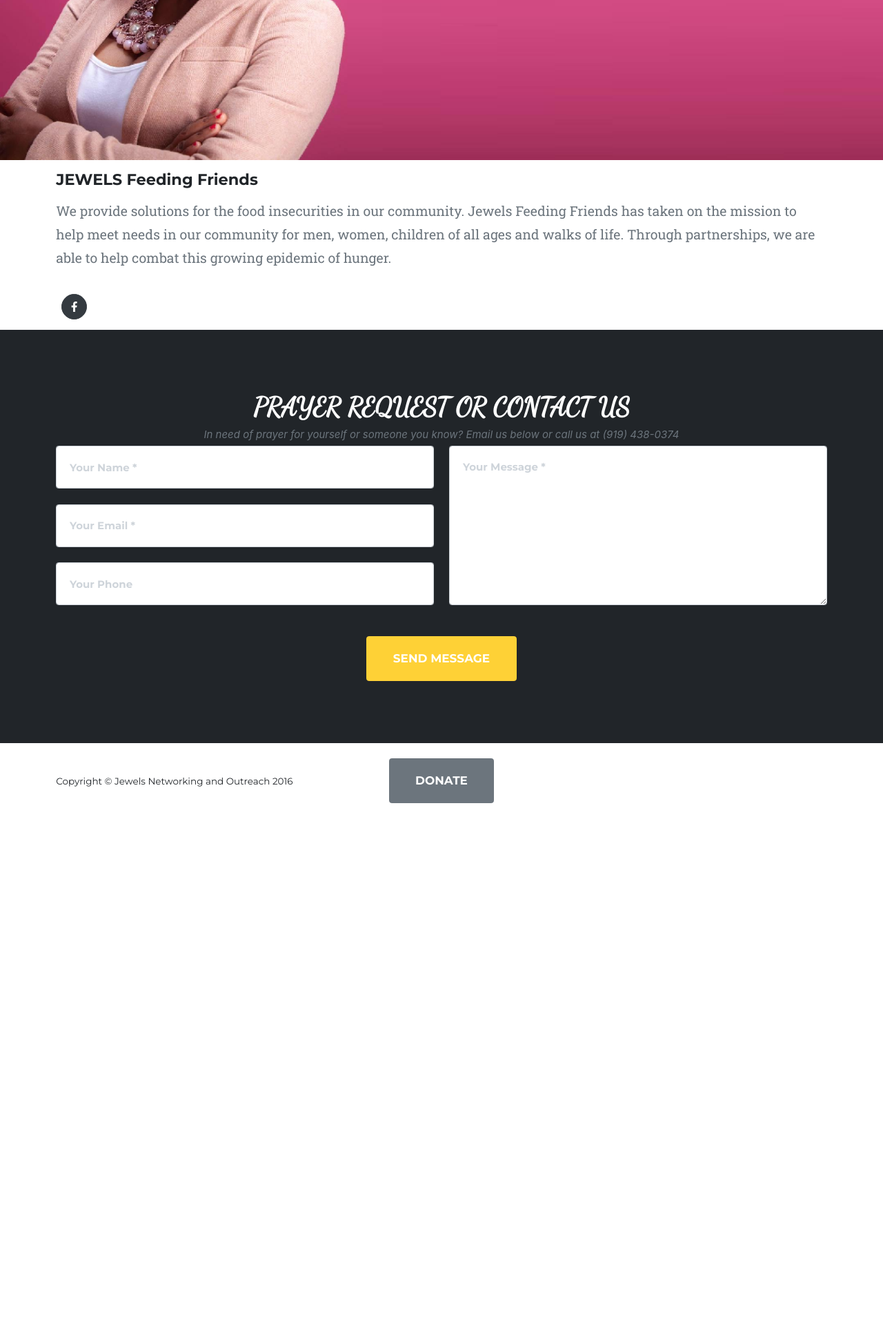
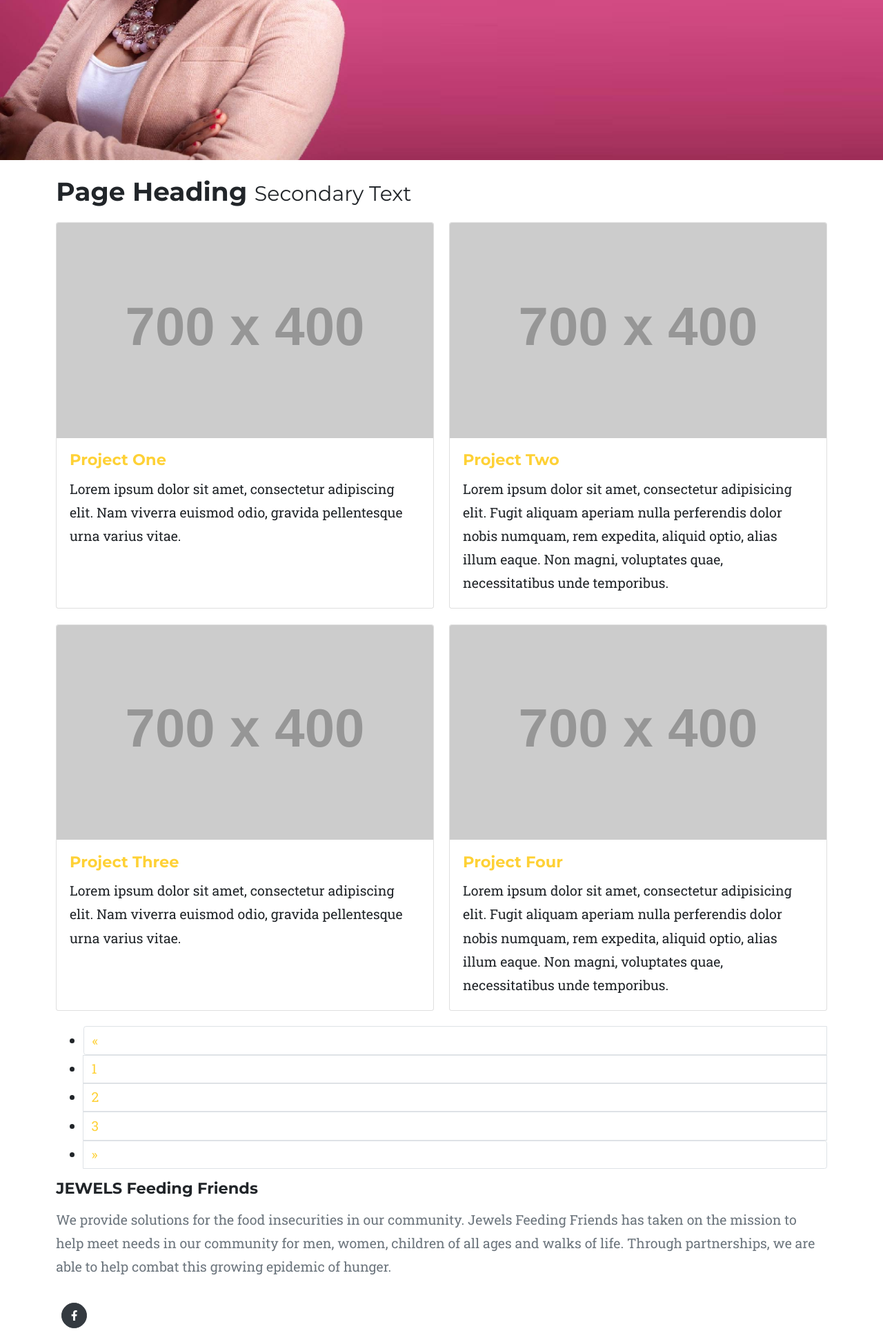
Before and after one commit to lamanaml/jewelsoutreach, a PHP site: page /feedingfriends.php in a window 1280 px wide. Shown: the part 338-2267 px from the top of the page at 69% size. Before the commit the page ends 1502 px from the top, so only its background shows below. Run offline with PHP 8.4, Linux system fonts and the light colour scheme; grey boxes labelled with a size stand in for pictures from a placeholder-image service; some libraries are stand-ins or nearby versions; some web fonts are replaced.

Commit message:
updated cards

```diff
--- a/feedingfriends.php
+++ b/feedingfriends.php
@@ -56,7 +56,88 @@
             </div>
         </header>
         <!-- Services-->
+<div class="container">
 
+  <!-- Page Heading -->
+  <h1 class="my-4">Page Heading
+    <small>Secondary Text</small>
+  </h1>
+
+  <div class="row">
+    <div class="col-lg-6 mb-4">
+      <div class="card h-100">
+        <a href="#"><img class="card-img-top" src="http://placehold.it/700x400" alt=""></a>
+        <div class="card-body">
+          <h4 class="card-title">
+            <a href="#">Project One</a>
+          </h4>
+          <p class="card-text">Lorem ipsum dolor sit amet, consectetur adipiscing elit. Nam viverra euismod odio, gravida pellentesque urna varius vitae.</p>
+        </div>
+      </div>
+    </div>
+    <div class="col-lg-6 mb-4">
+      <div class="card h-100">
+        <a href="#"><img class="card-img-top" src="http://placehold.it/700x400" alt=""></a>
+        <div class="card-body">
+          <h4 class="card-title">
+            <a href="#">Project Two</a>
+          </h4>
+          <p class="card-text">Lorem ipsum dolor sit amet, consectetur adipisicing elit. Fugit aliquam aperiam nulla perferendis dolor nobis numquam, rem expedita, aliquid optio, alias illum eaque. Non magni, voluptates quae, necessitatibus unde temporibus.</p>
+        </div>
+      </div>
+    </div>
+    <div class="col-lg-6 mb-4">
+      <div class="card h-100">
+        <a href="#"><img class="card-img-top" src="http://placehold.it/700x400" alt=""></a>
+        <div class="card-body">
+          <h4 class="card-title">
+            <a href="#">Project Three</a>
+          </h4>
+          <p class="card-text">Lorem ipsum dolor sit amet, consectetur adipiscing elit. Nam viverra euismod odio, gravida pellentesque urna varius vitae.</p>
+        </div>
+      </div>
+    </div>
+    <div class="col-lg-6 mb-4">
+      <div class="card h-100">
+        <a href="#"><img class="card-img-top" src="http://placehold.it/700x400" alt=""></a>
+        <div class="card-body">
+          <h4 class="card-title">
+            <a href="#">Project Four</a>
+          </h4>
+          <p class="card-text">Lorem ipsum dolor sit amet, consectetur adipisicing elit. Fugit aliquam aperiam nulla perferendis dolor nobis numquam, rem expedita, aliquid optio, alias illum eaque. Non magni, voluptates quae, necessitatibus unde temporibus.</p>
+        </div>
+      </div>
+    </div>
+
+  </div>
+  <!-- /.row -->
+
+  <!-- Pagination -->
+  <ul class="pagination justify-content-center">
+    <li class="page-item">
+      <a class="page-link" href="#" aria-label="Previous">
+            <span aria-hidden="true">&laquo;</span>
+            <span class="sr-only">Previous</span>
+          </a>
+    </li>
+    <li class="page-item">
+      <a class="page-link" href="#">1</a>
+    </li>
+    <li class="page-item">
+      <a class="page-link" href="#">2</a>
+    </li>
+    <li class="page-item">
+      <a class="page-link" href="#">3</a>
+    </li>
+    <li class="page-item">
+      <a class="page-link" href="#" aria-label="Next">
+            <span aria-hidden="true">&raquo;</span>
+            <span class="sr-only">Next</span>
+          </a>
+    </li>
+  </ul>
+
+</div>
          <div class="container" > <h4 class="my-3">JEWELS Feeding Friends</h4>
                <p class="text-muted">We provide solutions for the food insecurities in our community. Jewels Feeding Friends has taken on the mission to help meet needs in our community for men, women, children of all ages and walks of life. Through partnerships, we are able to help combat this growing epidemic of hunger. <br/>     <br/> <a class="btn btn-dark btn-social mx-2" href="feedingfriends.html"><i class="fab fa-facebook-f"></i></a></p></div>
          </div>
```
